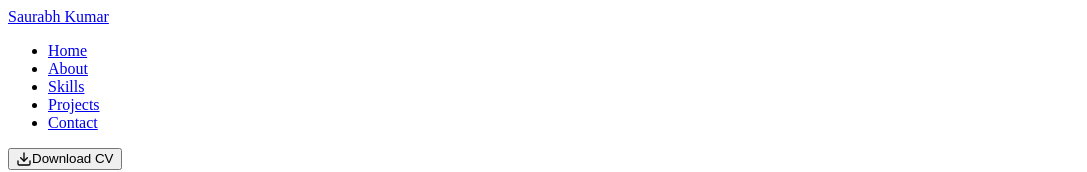
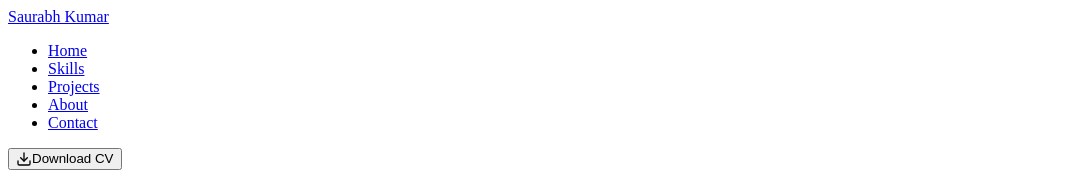
Before and after one commit to saurabhkumar95487063-cmyk/portfoliosaurabhkumar, a React (Vite) app in the folder frontend/: page / in a window 1280 px wide. Shown: the top 172 px of the page, without its empty margins (0-1087 px from the left). Built offline with nearby package versions, Linux system fonts and the light colour scheme; the HTML template or start-up script is replaced by a standard one.

Commit message:
feat: reorder About section to be placed below Projects

```diff
--- a/frontend/src/App.jsx
+++ b/frontend/src/App.jsx
@@ -24,7 +24,7 @@ function App() {
       { rootMargin: '-20% 0px -70% 0px' }
     );
 
-    const sections = ['home', 'about', 'skills', 'projects', 'contact'];
+    const sections = ['home', 'skills', 'projects', 'about', 'contact'];
     sections.forEach((id) => {
       const el = document.getElementById(id);
       if (el) observer.observe(el);
@@ -56,9 +56,9 @@ function App() {
           onViewWorkClick={() => handleScrollToSection('projects')}
           onConnectClick={() => handleScrollToSection('contact')}
         />
-        <About />
         <Skills />
         <Projects />
+        <About />
         <Contact />
         <Stats />
       </main>
--- a/frontend/src/components/Navbar.jsx
+++ b/frontend/src/components/Navbar.jsx
@@ -21,9 +21,9 @@ const Navbar = ({ activeSection, setActiveSection }) => {
 
   const navItems = [
     { id: 'home', label: 'Home' },
-    { id: 'about', label: 'About' },
     { id: 'skills', label: 'Skills' },
     { id: 'projects', label: 'Projects' },
+    { id: 'about', label: 'About' },
     { id: 'contact', label: 'Contact' }
   ];
 
```
